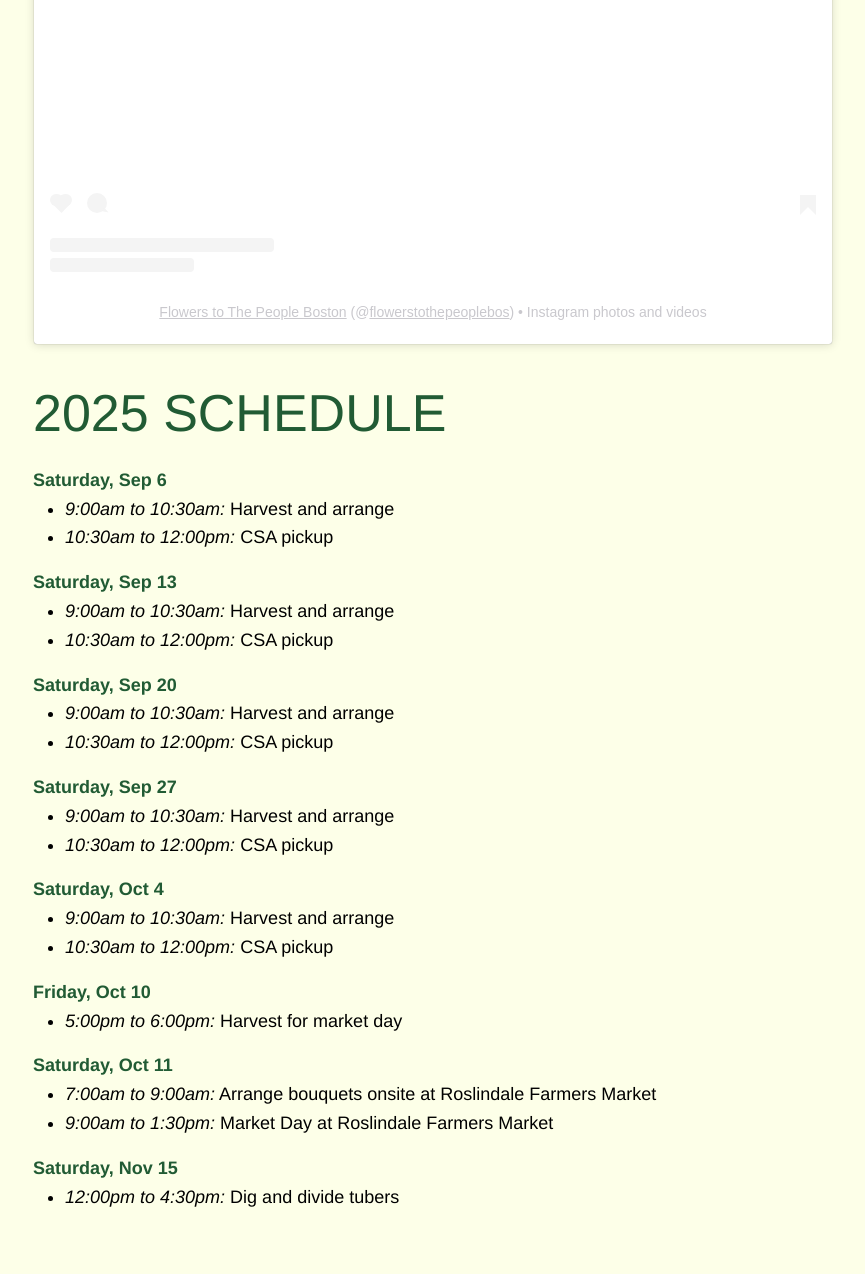
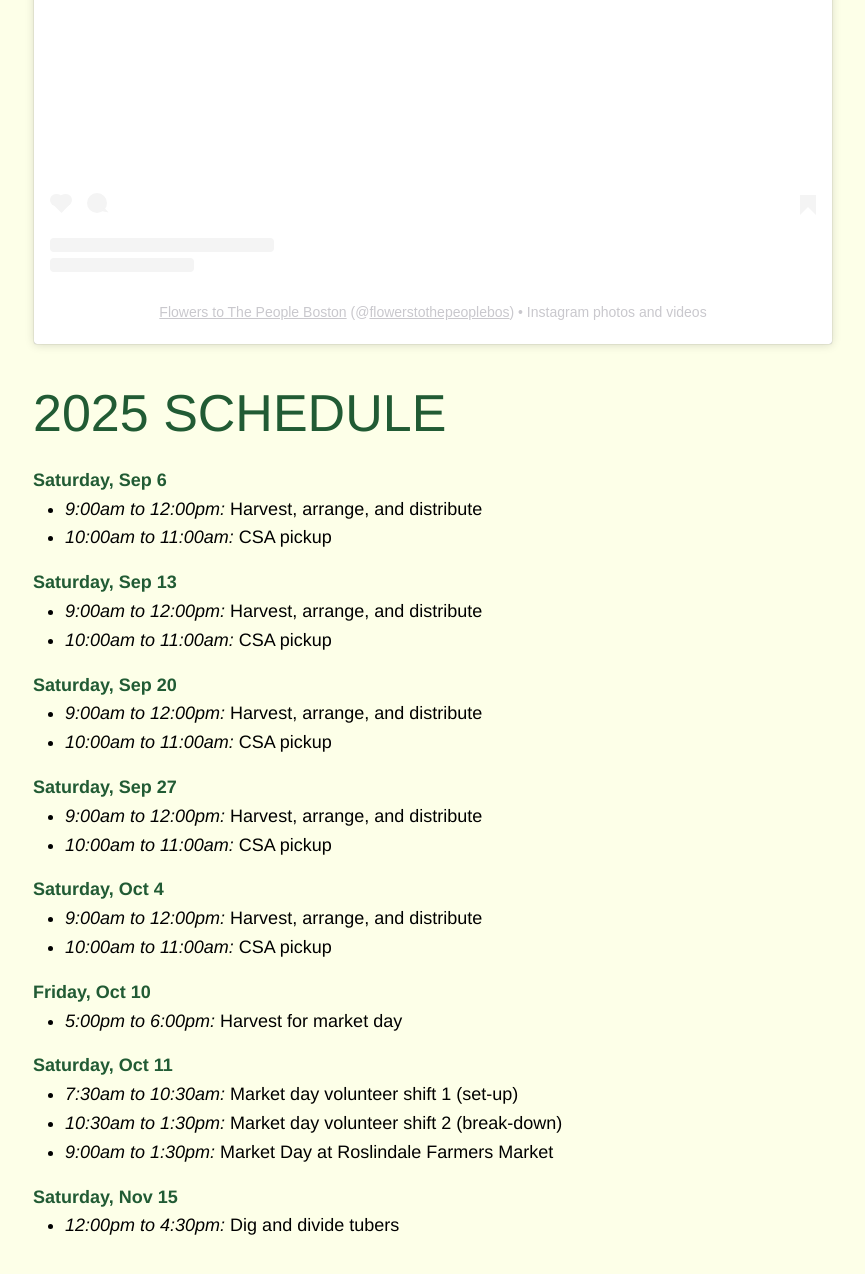
Before and after one commit to heybenji/flowerstothepeople, a Jekyll site: the page built from index.html, in a window 1280 px wide and 1400 px high, scrolled down 2979 px. Shown: the top 1274 px of the window, without its empty margins (207-1072 px from the left). Built offline with Jekyll 4.4.1, drawn with Linux system fonts in a browser that asks for light colours; some web fonts are replaced; a script that is not in the unit is left out.

Commit message:
Change volunteer and pickup schedule
- Also adjust Roslindale Market Day information

```diff
--- a/_data/events.yml
+++ b/_data/events.yml
@@ -1,59 +1,59 @@
 - start: 2025-09-06 09:00:00 -0400
-  end: 2025-09-06 10:30:00 -0400
-  title: Harvest and arrange
+  end: 2025-09-06 12:00:00 -0400
+  title: Harvest, arrange, and distribute
   category: volunteer
   description: Harvest and arrange bouquets for distribution around Roslindale and Jamaica Plain.
 
-- start: 2025-09-06 10:30:00 -0400
-  end: 2025-09-06 12:00:00 -0400
+- start: 2025-09-06 10:00:00 -0400
+  end: 2025-09-06 11:00:00 -0400
+  title: CSA pickup
+  category: pickup
+  description: Pick up Community Solidarity Agriculture bouquet share.
+
+- start: 2025-09-13 09:00:00 -0400
+  end: 2025-09-13 12:00:00 -0400
+  title: Harvest, arrange, and distribute
+  category: volunteer
+  description: Harvest and arrange bouquets for distribution around Roslindale and Jamaica Plain.
+
+- start: 2025-09-13 10:00:00 -0400
+  end: 2025-09-13 11:00:00 -0400
   title: CSA pickup
   category: pickup
   description: Pick up Community Solidarity Agriculture bouquet share.
 
 - start: 2025-09-20 09:00:00 -0400
-  end: 2025-09-20 10:30:00 -0400
-  title: Harvest and arrange
+  end: 2025-09-20 12:00:00 -0400
+  title: Harvest, arrange, and distribute
   category: volunteer
   description: Harvest and arrange bouquets for distribution around Roslindale and Jamaica Plain.
 
-- start: 2025-09-20 10:30:00 -0400
-  end: 2025-09-20 12:00:00 -0400
-  title: CSA pickup
-  category: pickup
-  description: Pick up Community Solidarity Agriculture bouquet share.
-
-- start: 2025-09-13 09:00:00 -0400
-  end: 2025-09-13 10:30:00 -0400
-  title: Harvest and arrange
-  category: volunteer
-  description: Harvest and arrange bouquets for distribution around Roslindale and Jamaica Plain.
-
-- start: 2025-09-13 10:30:00 -0400
-  end: 2025-09-13 12:00:00 -0400
+- start: 2025-09-20 10:00:00 -0400
+  end: 2025-09-20 11:00:00 -0400
   title: CSA pickup
   category: pickup
   description: Pick up Community Solidarity Agriculture bouquet share.
 
 - start: 2025-09-27 09:00:00 -0400
-  end: 2025-09-27 10:30:00 -0400
-  title: Harvest and arrange
+  end: 2025-09-27 12:00:00 -0400
+  title: Harvest, arrange, and distribute
   category: volunteer
   description: Harvest and arrange bouquets for distribution around Roslindale and Jamaica Plain.
 
-- start: 2025-09-27 10:30:00 -0400
-  end: 2025-09-27 12:00:00 -0400
+- start: 2025-09-27 10:00:00 -0400
+  end: 2025-09-27 11:00:00 -0400
   title: CSA pickup
   category: pickup
   description: Pick up Community Solidarity Agriculture bouquet share.
 
 - start: 2025-10-04 09:00:00 -0400
-  end: 2025-10-04 10:30:00 -0400
-  title: Harvest and arrange
+  end: 2025-10-04 12:00:00 -0400
+  title: Harvest, arrange, and distribute
   category: volunteer
   description: Harvest and arrange bouquets for distribution around Roslindale and Jamaica Plain.
 
-- start: 2025-10-04 10:30:00 -0400
-  end: 2025-10-04 12:00:00 -0400
+- start: 2025-10-04 10:00:00 -0400
+  end: 2025-10-04 11:00:00 -0400
   title: CSA pickup
   category: pickup
   description: Pick up Community Solidarity Agriculture bouquet share.
@@ -64,16 +64,22 @@
   category: volunteer
   description: Harvest flowers for distribution at Roslindale Farmers Market the following day.
 
-- start: 2025-10-11 07:00:00 -0400
-  end: 2025-10-11 09:00:00 -0400
-  title: Arrange bouquets onsite at Roslindale Farmers Market
+- start: 2025-10-11 07:30:00 -0400
+  end: 2025-10-11 10:30:00 -0400
+  title: Market day volunteer shift 1 (set-up)
   category: volunteer
-  description: Arrange bouquets onsite at the Roslindale Farmers Market.
+  description: Set up at Roslindale Farmers Market (Adams Park), arrange bouquets, and table.
+
+- start: 2025-10-11 10:30:00 -0400
+  end: 2025-10-11 13:30:00 -0400
+  title: Market day volunteer shift 2 (break-down)
+  category: volunteer
+  description: Table at Roslindale Farmers Market (Adams Park), and break down.
 
 - start: 2025-10-11 09:00:00 -0400
   end: 2025-10-11 13:30:00 -0400
   title: Market Day at Roslindale Farmers Market
-  category: volunteer
+  category: pickup
   description: Come pick up a bouquet at the Roslindale Farmers Market and support our partner.
 
 - start: 2025-11-15 12:00:00 -0400
```
